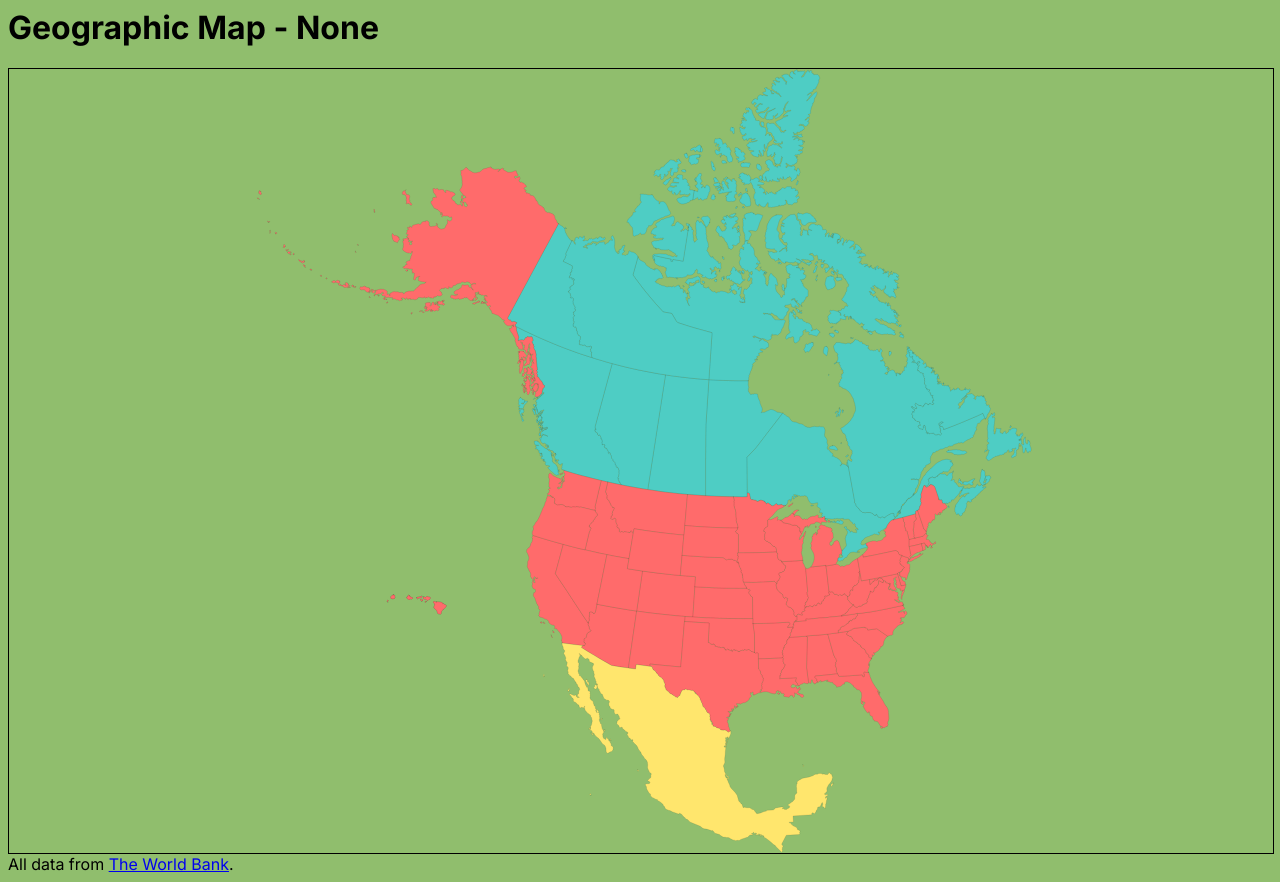
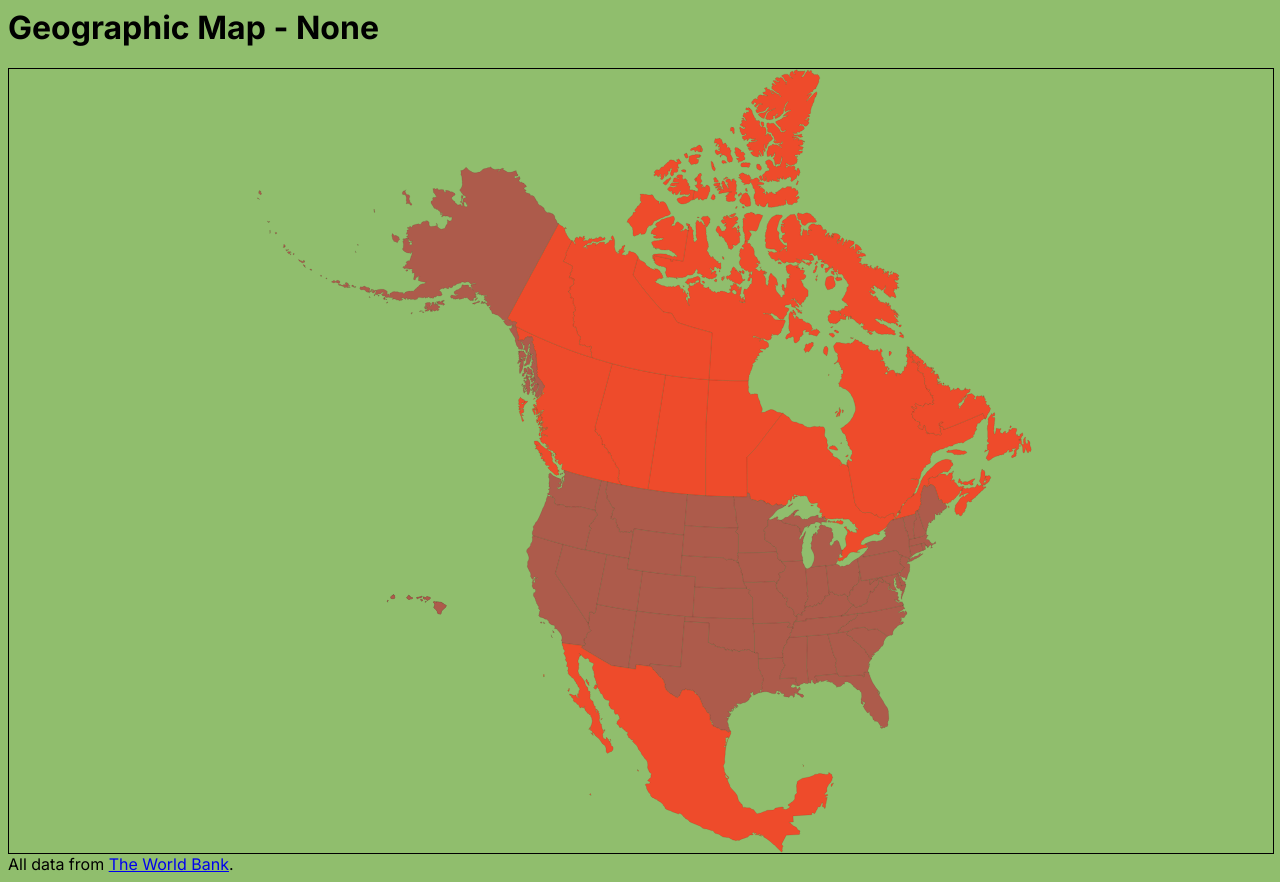
Before and after one commit to Aleciis/Life_Expcentancy_Lab, a Flask app: page /year in a window 1280 px wide. Run offline with Flask 3, Linux system fonts and the light colour scheme; some web fonts are replaced.

Commit message:
scaling fixed, but needs to improve range

```diff
--- a/server.py
+++ b/server.py
@@ -48,10 +48,12 @@ def index():
         all_nums.append(US_data[b])
         all_nums.append(mexico_data[c])
 
+
     all_sorted = sorted(all_nums)
     lowest = all_sorted[0]
     highest = all_sorted[-1]
     print(lowest,highest)
+    #print(all_sorted)
 
     all_weighted =[]
     for nums in all_nums:
@@ -118,8 +120,8 @@ def index():
         Avg_coords.append([start_x, stop_x])
 
     data_percentages = ["50","60","70","80","90"]
-
-    print(avg_weighted_points)
+    print(Avg_coords)
+    #print(avg_weighted_points)
 
 
     return render_template('index.html',years = sorted(data["Canada"].keys()), canada_data= canada_weighted_points, US_data = US_weighted_points, mexico_data= mexico_weighted_points, avg_data=avg_weighted_points, percentages=data_percentages)
--- a/static/styles.css
+++ b/static/styles.css
@@ -12,12 +12,13 @@ svg{
 }
 
 .US{
-  fill: #ff6b6b;
+  fill: #EE4B2B;
+  filter: saturate(.5);
 
 }
 .Canada{
-  fill: #4ecdc4;
+  fill: #EE4B2B;
 }
 .Mexico{
-  fill: #ffe66d;
+  fill: #EE4B2B;
 }
```
Also changed, not shown: templates/line_graph.svg, templates/north_america.svg.
